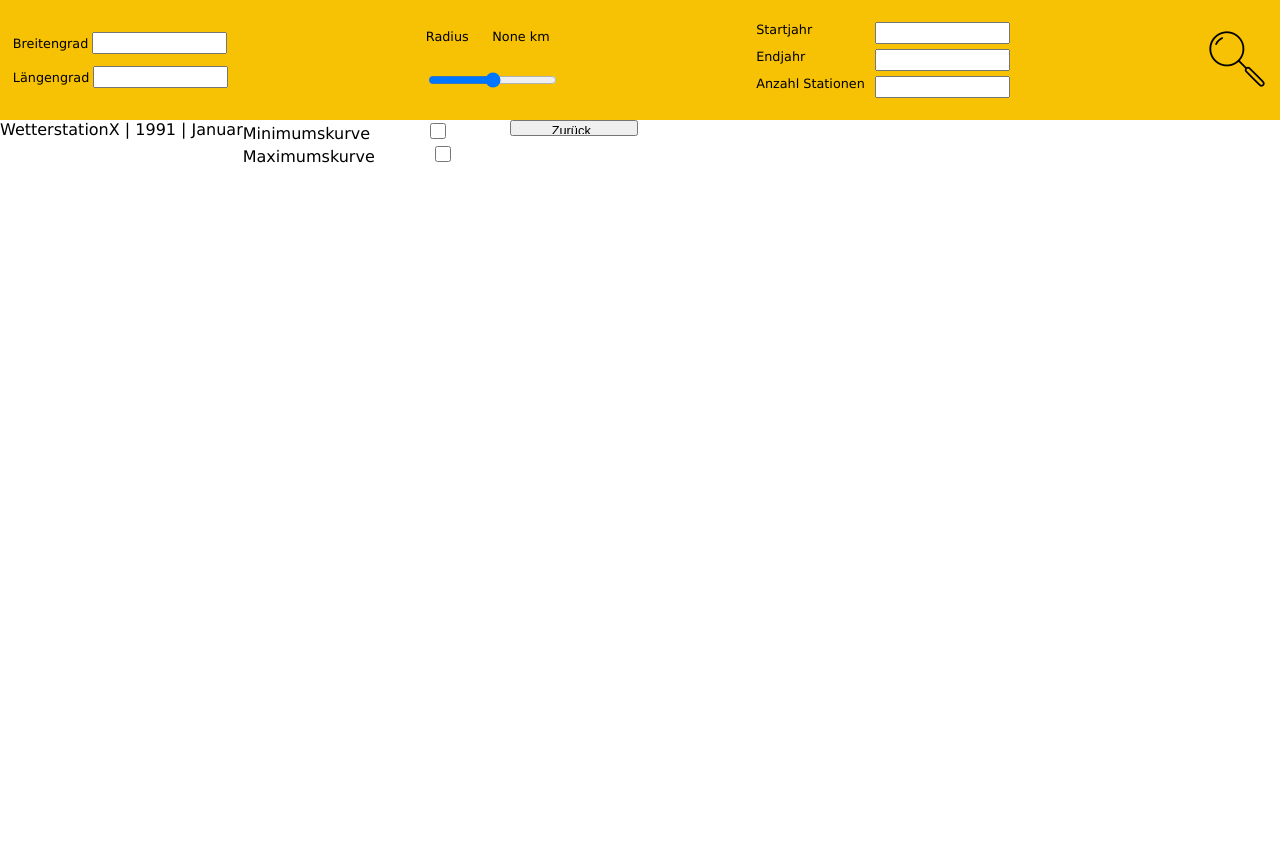
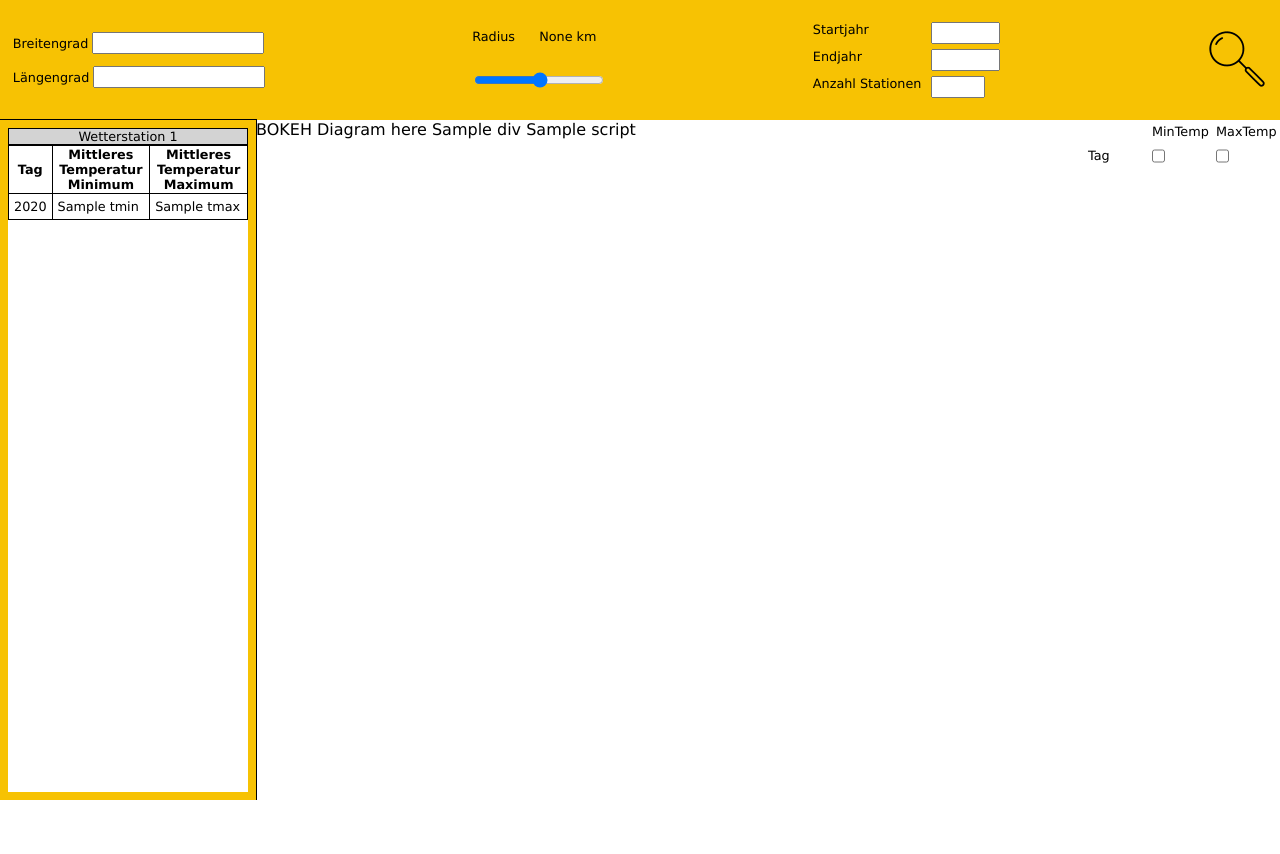
Before and after one commit to yoonisso/weather_webapp, a Flask app: template templates/Tagesansicht.html in a window 1280 px wide. After the commit the page ends 800 px from the top, so only its background shows below. Run offline with Flask 3, Linux system fonts and the light colour scheme; the template is opened without the code that fills it: values that come from a table or form of the project are taken from there, most other values are stand-ins (such as "Sample title", 1, 10 or a date in 2020); some libraries are stand-ins or nearby versions.

Commit message:
dayly view and monthly view updated

```diff
--- a/static/stylesheets/main.css
+++ b/static/stylesheets/main.css
@@ -9,6 +9,7 @@ body {
     padding: 0;
     height: 100vh;
     width: 100vw;
+    overflow: hidden;
 }
 
 .header {
--- a/templates/Tagesansicht.html
+++ b/templates/Tagesansicht.html
@@ -5,8 +5,9 @@
     <meta name="viewport" content="width=device-width, initial-scale=1.0">
     <title>Wetter App</title>
     <link rel="stylesheet" href="/static/stylesheets/main.css">
-    <link rel="stylesheet" href="/static/stylesheets/Monats_Tagesansicht.css">
+    <link rel="stylesheet" href="/static/stylesheets/Jahresansicht.css">
     <script src="/static/scripts/script.js"></script>
+    <script src="https://cdn.bokeh.org/bokeh/release/bokeh-3.3.4.min.js"></script>
 </head>
 <body>
     <div class="header">
@@ -77,22 +78,37 @@
         </form>
     </div>
     <div class="main">
-        <div class="Station">
-            WetterstationX | 1991 | Januar
+        <div class="left_box">
+            <table class="detail_table">
+                <caption>Wetterstation {{id}}</caption>
+                <tr>
+                    <th>Tag</th>
+                    <th>Mittleres Temperatur Minimum</th>
+                    <th>Mittleres Temperatur Maximum</th>
+                </tr>
+                {%for year in averageTemperaturesYear%}
+                    <tr><td><a href="/{{id}}/{{year}}">{{year}}</a></td><td><a href="/{{id}}/{{year}}">{{averageTemperaturesYear[year]['TMIN']}}</a></td><td><a href="/{{id}}/{{year}}">{{averageTemperaturesYear[year]['TMAX']}}</a></td></tr>
+                {%endfor%}
+            </table>
         </div>
+        <div class="middle_box">
+            <div>
+                BOKEH Diagram here
 
-        <div class="MaxMin">
-            <div>
-                Minimumskurve<input type="checkbox" id="min" name="min">
-            </div>
-            <div>
-                Maximumskurve<input type="checkbox" id="max" name="max">
+                {{ div | safe }}
+                {{ script | safe }}
+
             </div>
         </div>
-        <a href="Monatsansicht.html">
-            <input type="button" id="return" name="return" value="Zurück" onclick="return(x)">
-        </a>
+        <div class="right_box">
+            <div class="grid_container">
+                <p id="year">Tag</p>
+                <p id="tmin">MinTemp</p>
+                <input type="checkbox" id="min_year" name="minYear">
+                <p id="tmax">MaxTemp</p>
+                <input type="checkbox" id="max_year" name="maxYear">
+            </div>
+        </div>
     </div>
-    <canvas id="linechart" width="50" height="50"></canvas>
 </body>
 </html>
```
Also changed, not shown: templates/Monatsansicht.html (+29 -13 lines).
